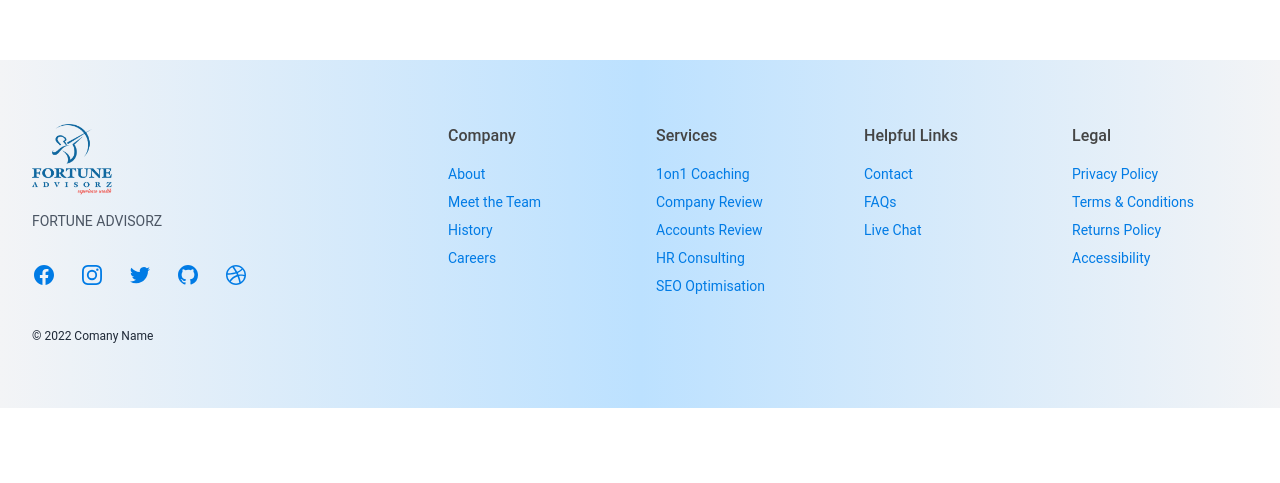
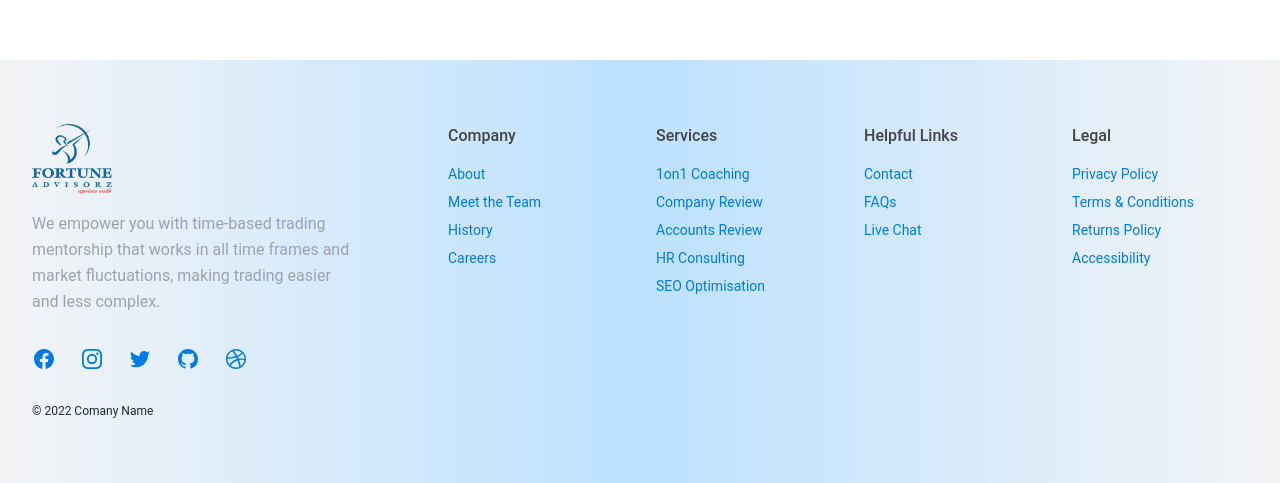
Before and after one commit to Sarvesh-24/FortuneWeb, a React (Create React App) app: page /mutualfunds in a window 1280 px wide. Shown: the part 2532-3015 px from the top of the page. Before the commit the page ends 2940 px from the top, so only its background shows below. Built offline with nearby package versions, Linux system fonts and the light colour scheme.

Commit message:
footer changed

```diff
--- a/src/components/Footer.js
+++ b/src/components/Footer.js
@@ -145,9 +145,10 @@ const Footer = () => {
             width={80}
             height={80}
             className="rounded-md"/>
-        <p class="max-w-xs mt-4 text-sm text-gray-600">
-          FORTUNE ADVISORZ
+        <p class="max-w-xs mt-4 leading-relaxed text-gray-400">
+            We empower you with time-based trading mentorship that works in all time frames and market fluctuations, making trading easier and less complex.
         </p>
+
         <div class="flex mt-8 space-x-6 text-gray-600">
           <a class="hover:opacity-75" href target="_blank" rel="noreferrer">
             <span class="sr-only"> Facebook </span>
```
